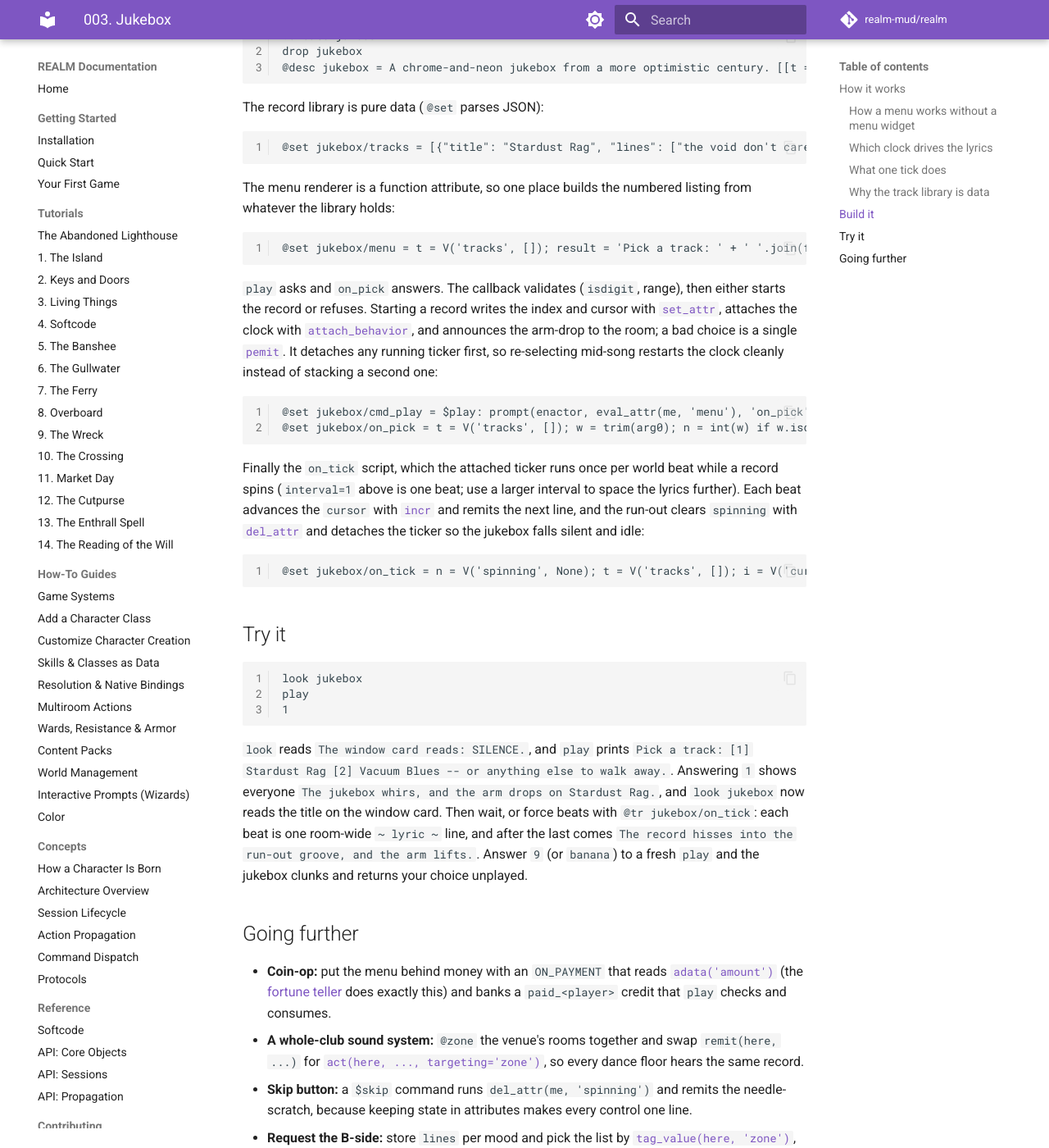
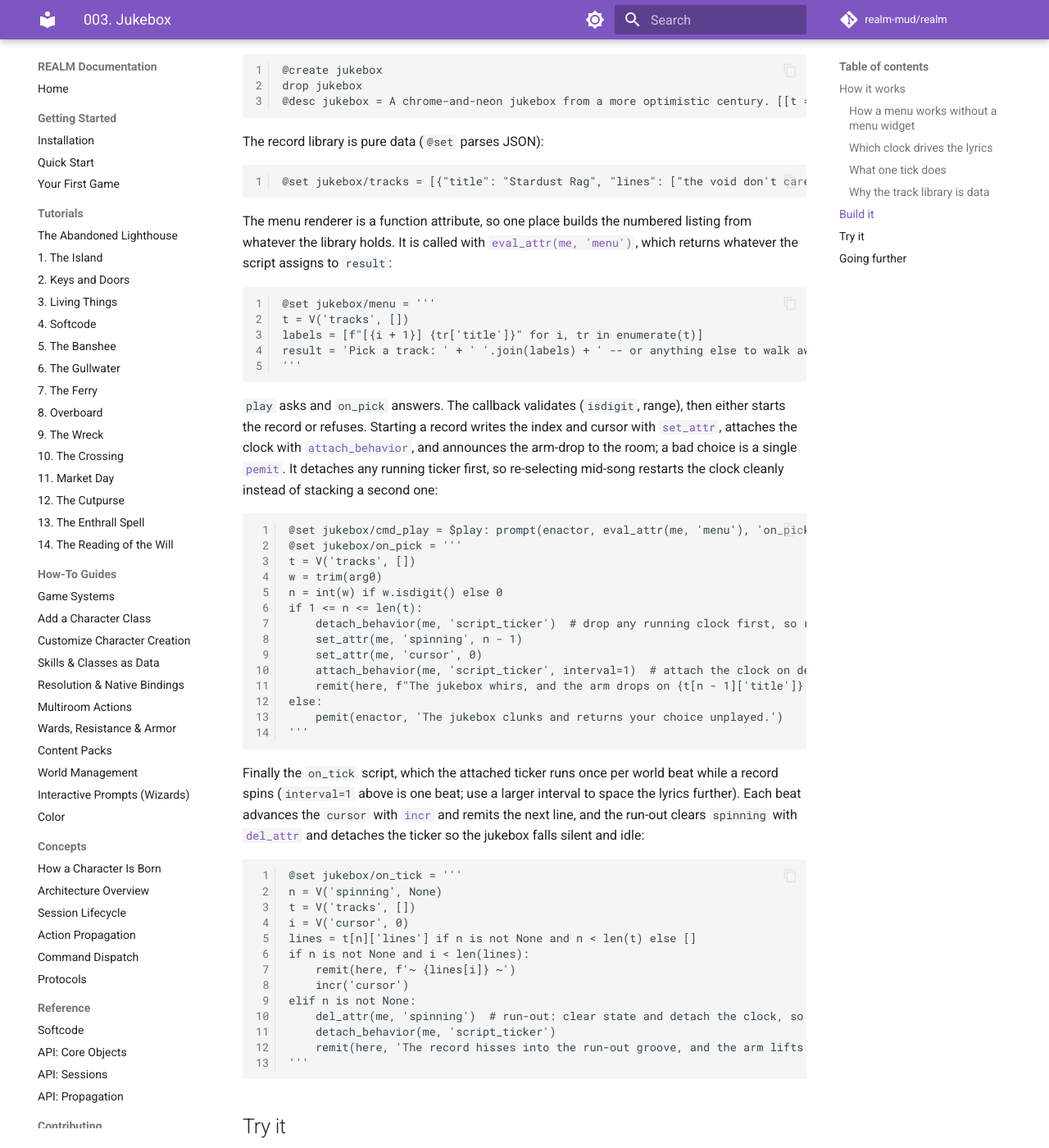
Before and after one commit to count-infinity/realm, an MkDocs documentation site: the page built from docs/showcase/003_jukebox.md, in a window 1280 px wide and 1400 px high, scrolled down 1763 px. Shown: the whole window at 82% size. Built offline with MkDocs 1.6.1 and Material for MkDocs 9.7.7, drawn with Linux system fonts in a browser that asks for light colours; comment, search, counter and statistics services are not loaded; some of the changed text lies outside the part shown.

Commit message:
003 multiline

````diff
--- a/docs/showcase/003_jukebox.md
+++ b/docs/showcase/003_jukebox.md
@@ -77,6 +77,10 @@ needed.
 
 ## Build it
 
+The scripts here are `'''` multi-line blocks (see
+[multi-line input](../guides/world-management.md#multi-line-input-heredocs));
+the track library is plain data.
+
 The cabinet carries a living window card, where `spinning` is a track index or
 is absent for silence:
 
@@ -93,10 +97,16 @@ The record library is pure data (`@set` parses JSON):
 ```
 
 The menu renderer is a function attribute, so one place builds the numbered
-listing from whatever the library holds:
+listing from whatever the library holds. It is called with
+[`eval_attr(me, 'menu')`](../reference/softcode.md#fn-eval_attr), which returns
+whatever the script assigns to `result`:
 
 ```text
-@set jukebox/menu = t = V('tracks', []); result = 'Pick a track: ' + ' '.join(f"[{i + 1}] {tr['title']}" for i, tr in enumerate(t)) + ' -- or anything else to walk away.'
+@set jukebox/menu = '''
+t = V('tracks', [])
+labels = [f"[{i + 1}] {tr['title']}" for i, tr in enumerate(t)]
+result = 'Pick a track: ' + ' '.join(labels) + ' -- or anything else to walk away.'
+'''
 ```
 
 `play` asks and `on_pick` answers. The callback validates (`isdigit`, range),
@@ -110,7 +120,19 @@ second one:
 
 ```text
 @set jukebox/cmd_play = $play: prompt(enactor, eval_attr(me, 'menu'), 'on_pick')
-@set jukebox/on_pick = t = V('tracks', []); w = trim(arg0); n = int(w) if w.isdigit() else 0; ok = 1 <= n <= len(t); (detach_behavior(me, 'script_ticker'), set_attr(me, 'spinning', n - 1), set_attr(me, 'cursor', 0), attach_behavior(me, 'script_ticker', interval=1), remit(here, f"The jukebox whirs, and the arm drops on {t[n - 1]['title']}.")) if ok else pemit(enactor, 'The jukebox clunks and returns your choice unplayed.')
+@set jukebox/on_pick = '''
+t = V('tracks', [])
+w = trim(arg0)
+n = int(w) if w.isdigit() else 0
+if 1 <= n <= len(t):
+    detach_behavior(me, 'script_ticker')  # drop any running clock first, so re-picking restarts it cleanly
+    set_attr(me, 'spinning', n - 1)
+    set_attr(me, 'cursor', 0)
+    attach_behavior(me, 'script_ticker', interval=1)  # attach the clock on demand, only while a record plays
+    remit(here, f"The jukebox whirs, and the arm drops on {t[n - 1]['title']}.")
+else:
+    pemit(enactor, 'The jukebox clunks and returns your choice unplayed.')
+'''
 ```
 
 Finally the `on_tick` script, which the attached ticker runs once per world beat
@@ -122,7 +144,19 @@ run-out clears `spinning` with
 jukebox falls silent and idle:
 
 ```text
-@set jukebox/on_tick = n = V('spinning', None); t = V('tracks', []); i = V('cursor', 0); lines = t[n]['lines'] if n is not None and n < len(t) else []; (remit(here, f'~ {lines[i]} ~'), incr('cursor')) if n is not None and i < len(lines) else None; (del_attr(me, 'spinning'), detach_behavior(me, 'script_ticker'), remit(here, 'The record hisses into the run-out groove, and the arm lifts.')) if n is not None and i >= len(lines) else None
+@set jukebox/on_tick = '''
+n = V('spinning', None)
+t = V('tracks', [])
+i = V('cursor', 0)
+lines = t[n]['lines'] if n is not None and n < len(t) else []
+if n is not None and i < len(lines):
+    remit(here, f'~ {lines[i]} ~')
+    incr('cursor')
+elif n is not None:
+    del_attr(me, 'spinning')  # run-out: clear state and detach the clock, so an idle jukebox runs nothing
+    detach_behavior(me, 'script_ticker')
+    remit(here, 'The record hisses into the run-out groove, and the arm lifts.')
+'''
 ```
 
 ## Try it
````
Also changed, not shown: 1 other file.
